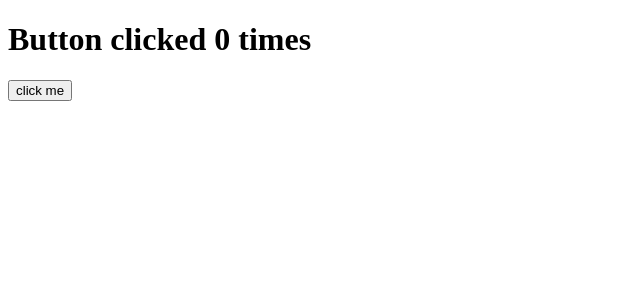
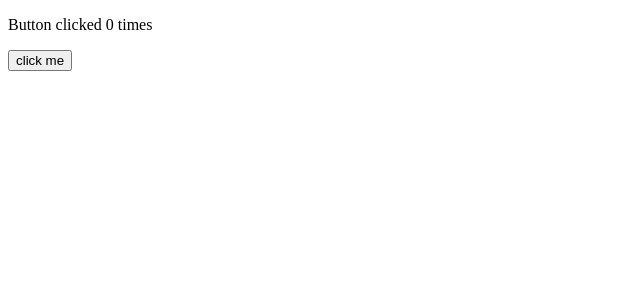
Before and after one commit to acciojob/button-counter-kamrankhan0001, a React app: page / in a window 1280 px wide. Shown: the top 300 px of the page, without its empty margins (0-640 px from the left). Built offline with nearby package versions, Linux system fonts and the light colour scheme.

Commit message:
submitting code-Tue Jul 11 2023 23:48:16 GMT+0530 (India Standard Time)

```diff
--- a/src/components/App.js
+++ b/src/components/App.js
@@ -9,7 +9,7 @@ const App = () => {
   }
   return (
     <div>
-        <h1>Button clicked {count} times</h1>
+        <p>Button clicked {count} times</p>
         <button onClick={increaseCount}>click me</button>
     </div>
   )
```
